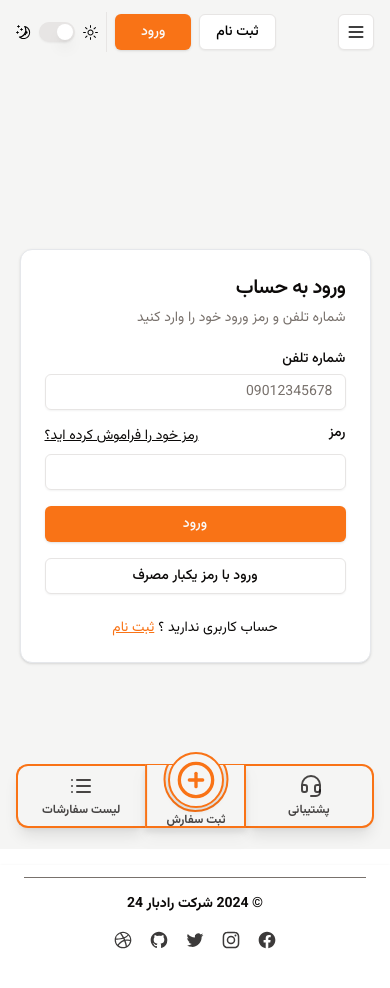
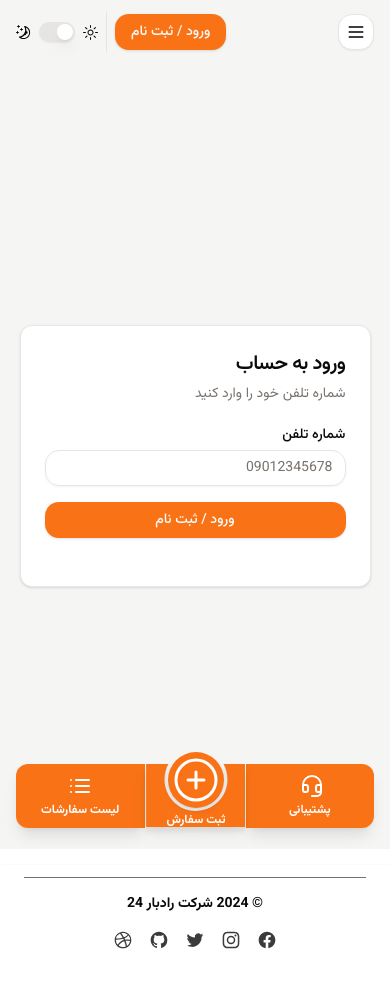
Before and after one commit to SoliTheUnholy/Radbar24, a Next.js app: page /home/login in a window 390 px wide. Shown: the top 988 px of the page. Built offline with nearby package versions, Linux system fonts and the light colour scheme.

Commit message:
new login

```diff
--- a/app/globals.css
+++ b/app/globals.css
@@ -23,7 +23,7 @@
     --border: 20 5.9% 90%;
     --input: 20 5.9% 90%;
     --ring: 24.6 95% 53.1%;
-    --radius: 0.5rem;
+    --radius: 1rem;
     --chart-1: 12 76% 61%;
     --chart-2: 173 58% 39%;
     --chart-3: 197 37% 24%;
--- a/app/home/layout.tsx
+++ b/app/home/layout.tsx
@@ -15,7 +15,6 @@ import { Separator } from "@/components/ui/separator";
 import { Card, CardFooter } from "@/components/ui/card";
 import { SwitchTheme } from "@/components/modeToggle";
 const currentYear = new Date().getFullYear();
-
 export default function UserLayout({
   children,
 }: Readonly<{
@@ -109,47 +108,40 @@ export default function UserLayout({
             </SheetContent>
           </Sheet>
           <div className="flex flex-row items-center gap-2">
-            <div className="grid grid-cols-2 gap-2">
-              <Link href={"/home/register"}>
-                <Button className="w-full" variant={"outline"}>
-                  ثبت نام
+              <Link href={"/home/login"}>
+                <Button className="w-full" variant={"default"}>
+                  ورود / ثبت نام
                 </Button>
               </Link>
-              <Link href={"/home/login"}>
-                <Button className="w-full" variant={"default"}>
-                  ورود
-                </Button>
-              </Link>
-            </div>
             <Separator className="h-10" orientation="vertical" />
             <SwitchTheme />
           </div>
         </header>
         {children}
         <div className="fixed bottom-0 z-30 flex h-24 w-full justify-center rounded-3xl bg-clip-content p-4 sm:hidden">
-          <div className="-ml-[2px] flex h-16 grow items-center justify-center rounded-r-xl border-2 border-l-0 border-orange-500 bg-muted shadow-lg">
-            <div className="w-18 flex flex-col items-center justify-center gap-1 text-xs font-bold text-foreground/75">
+          <div className="-ml-[2px] flex h-16 grow items-center justify-center rounded-r-xl bg-primary shadow-lg">
+            <div className="w-18 flex flex-col items-center justify-center gap-1 text-xs font-bold text-background">
               <Headset className="ml-1 h-6 w-6 stroke-2" />
               <h3 className="w-20 text-center">پشتیبانی</h3>
             </div>
           </div>
-          <div className="flex h-[66px] w-[103px] items-end justify-center overflow-hidden text-foreground/75 drop-shadow-lg">
+          <div className="flex h-[66px] w-[103px] items-end justify-center overflow-hidden text-background drop-shadow-lg">
             <svg width="103px" height="84px">
               <path
-                className="fill-muted stroke-primary stroke-2"
+                className="fill-primary"
                 fillRule="evenodd"
                 d="M1.1000,18.1000 L100.000,18.1000 L100.000,81.000 L1.1000,81.000 L1.1000,18.1000 ZM50.1000,1.1000 C68.397,1.1000 82.500,16.103 82.500,33.500 C82.500,50.897 68.397,65.000 50.1000,65.000 C33.603,65.000 19.500,50.897 19.500,33.500 C19.500,16.103 33.603,1.1000 50.1000,1.1000 Z"
               />
             </svg>
-            <h3 className="absolute z-50 mb-[2px] text-xs font-bold text-foreground/75">
+            <h3 className="absolute z-50 mb-[2px] text-xs font-bold text-background">
               ثبت سفارش
             </h3>
           </div>
-          <div className="absolute mb-[32px] ml-[1px] flex h-14 w-14 items-center justify-center self-center justify-self-center rounded-full border-2 border-orange-500 bg-muted shadow-md">
-            <CirclePlus className="h-10 w-10 text-primary" />
+          <div className="absolute mb-[32px] ml-[1px] flex h-14 w-14 items-center justify-center self-center justify-self-center rounded-full bg-primary shadow-md">
+            <CirclePlus className="h-12 w-12 stroke-[1.5px] text-background" />
           </div>
-          <div className="flex h-16 grow items-center justify-center rounded-l-xl border-2 border-r-0 border-orange-500 bg-muted shadow-lg">
-            <div className="w-18 flex flex-col items-center justify-center gap-1 text-xs font-bold text-foreground/75">
+          <div className="flex h-16 grow items-center justify-center rounded-l-xl  bg-primary shadow-lg">
+            <div className="w-18 flex flex-col items-center justify-center gap-1 text-xs font-bold text-background">
               <List className="h-6 w-6" />
               <h3 className="w-20 text-center">لیست سفارشات</h3>
             </div>
--- a/app/home/login/page.tsx
+++ b/app/home/login/page.tsx
@@ -18,7 +18,6 @@ import {
 } from "@/components/ui/card";
 
 export default function LoginForm() {
-  // const [error, setError] = useState("");
   // const router = useRouter();
   const handleSubmit = async (event: FormEvent<HTMLFormElement>) => {
     event.preventDefault();
@@ -42,7 +41,7 @@ export default function LoginForm() {
           <CardHeader>
             <CardTitle className="text-xl">ورود به حساب</CardTitle>
             <CardDescription>
-              شماره تلفن و رمز ورود خود را وارد کنید
+              شماره تلفن خود را وارد کنید
             </CardDescription>
           </CardHeader>
           <CardContent>
@@ -51,11 +50,6 @@ export default function LoginForm() {
               onSubmit={handleSubmit}
             >
               <div className="grid w-80 gap-4">
-                {/* {error && (
-                  <div className="text-center text-sm font-medium text-red-500">
-                    {error}
-                  </div>
-                )} */}
                 <div className="grid gap-2">
                   <Label htmlFor="number">شماره تلفن</Label>
                   <Input
@@ -65,34 +59,13 @@ export default function LoginForm() {
                     required
                   />
                 </div>
-                <div className="grid gap-2">
-                  <div className="flex justify-between">
-                    <Label htmlFor="password">رمز</Label>
-                    <Link href="/forgot-password" className="text-sm underline">
-                      رمز خود را فراموش کرده اید؟
-                    </Link>
-                  </div>
-                  <Input name="password" type="password" required />
-                </div>
                 <Button type="submit" className="w-full">
-                  ورود
-                </Button>
-                <Button variant="outline" className="w-full">
-                  ورود با رمز یکبار مصرف
+                  ورود / ثبت نام
                 </Button>
               </div>
             </form>
           </CardContent>
           <CardFooter className="grid">
-            <div className="text-center text-sm">
-              حساب کاربری ندارید ؟
-              <Link
-                href="/home/register"
-                className="mr-1 text-primary underline"
-              >
-                ثبت نام
-              </Link>
-            </div>
           </CardFooter>
         </Card>
       </div>
--- a/app/home/register/page.tsx
+++ /dev/null
@@ -1,92 +0,0 @@
-"use client";
-
-import { useRef, useState } from "react";
-import Link from "next/link";
-// import { useRouter } from "next/navigation";
-
-import { Button } from "@/components/ui/button";
-import {
-  Card,
-  CardContent,
-  CardDescription,
-  CardFooter,
-  CardHeader,
-  CardTitle,
-} from "@/components/ui/card";
-import { Input } from "@/components/ui/input";
-import { Label } from "@/components/ui/label";
-
-export default function RegisterForm() {
-  const [error, setError] = useState<string>();
-  // const router = useRouter();
-  const ref = useRef<HTMLFormElement>(null);
-  const handleSubmit = async (formData: FormData) => {
-    if (formData.get("password") !== formData.get("rpassword")) {
-      setError("Passwords don't match");
-      return;
-    }
-    // const r = await register({
-    //   number: formData.get("number"),
-    //   password: formData.get("password"),
-    // });
-    // ref.current?.reset();
-    // if (r?.error) {
-    //   setError(r.error);
-    //   return;
-    // } else {
-    //   return router.push("/home/login");
-    // }
-  };
-  return (
-    <div className="relative flex h-[93vh] w-screen items-center justify-center overflow-hidden bg-muted">
-      <Card className="absolute z-10 w-[90vw] max-w-fit">
-        <CardHeader>
-          <CardTitle className="text-xl">ساخت حساب کاربری</CardTitle>
-          <CardDescription>
-            اطلاعات خود را جهت ساخت حساب وارد کنید
-          </CardDescription>
-        </CardHeader>
-        <CardContent>
-          <form className="grid gap-4 sm:w-80" ref={ref} action={handleSubmit}>
-            {error && (
-              <div className="text-center text-sm font-medium text-red-500">
-                {error}
-              </div>
-            )}
-            <div className="grid gap-2">
-              <Label htmlFor="number">شماره تلفن</Label>
-              <Input
-                name="number"
-                id="number"
-                type="number"
-                placeholder="09012345678"
-              />
-            </div>
-            <div className="grid gap-2">
-              <Label htmlFor="password">رمز</Label>
-              <Input name="password" id="password" type="password" />
-            </div>
-            <div className="grid gap-2">
-              <Label htmlFor="rpassword">تکرار رمز</Label>
-              <Input name="rpassword" id="rpassword" type="password" />
-            </div>
-            <Button type="submit" className="w-full">
-              ساخت حساب کاربری
-            </Button>
-            <Button variant="outline" className="w-full">
-              ورود با رمز یکبار مصرف
-            </Button>
-          </form>
-        </CardContent>
-        <CardFooter className="grid">
-          <div className="text-center text-sm">
-            حساب کاربری دارید ؟
-            <Link href="/home/login" className="mr-1 text-primary underline">
-              ورود
-            </Link>
-          </div>
-        </CardFooter>
-      </Card>
-    </div>
-  );
-}
```
